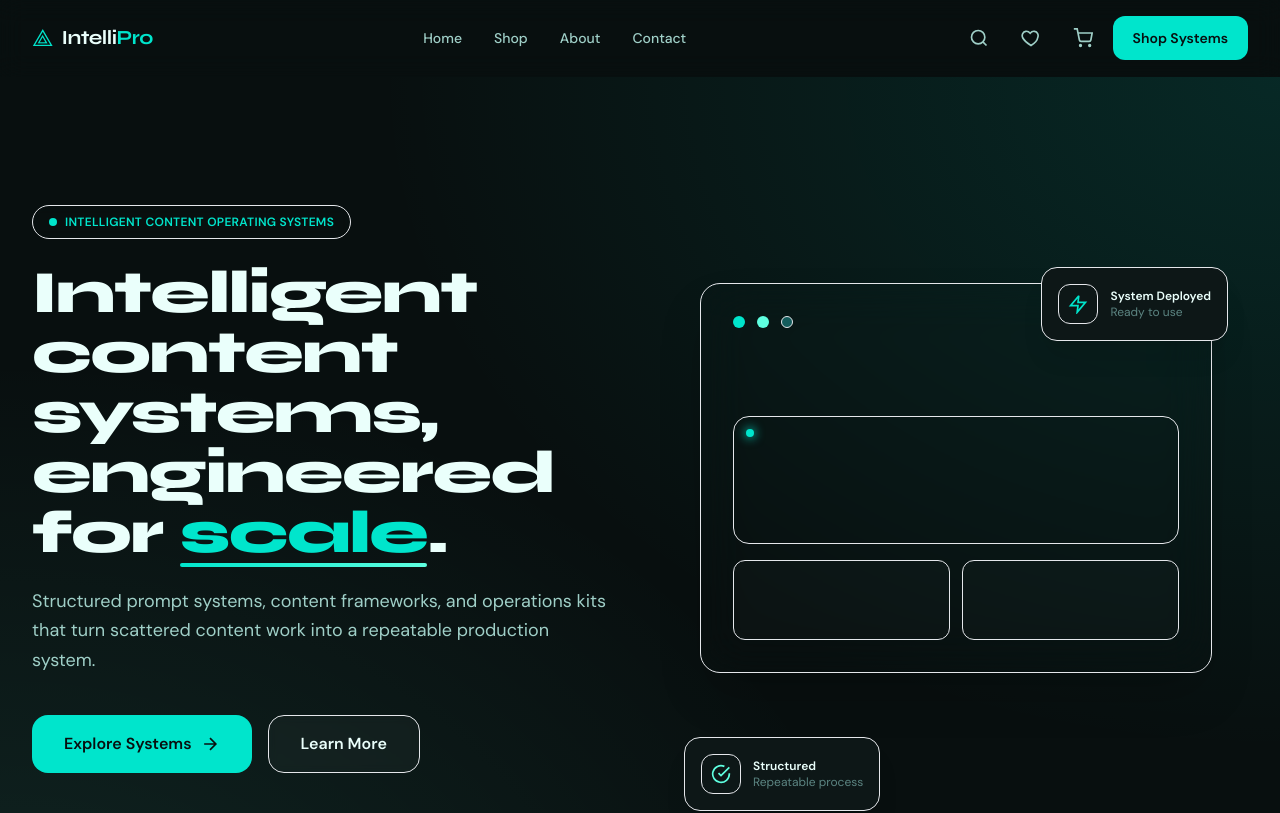
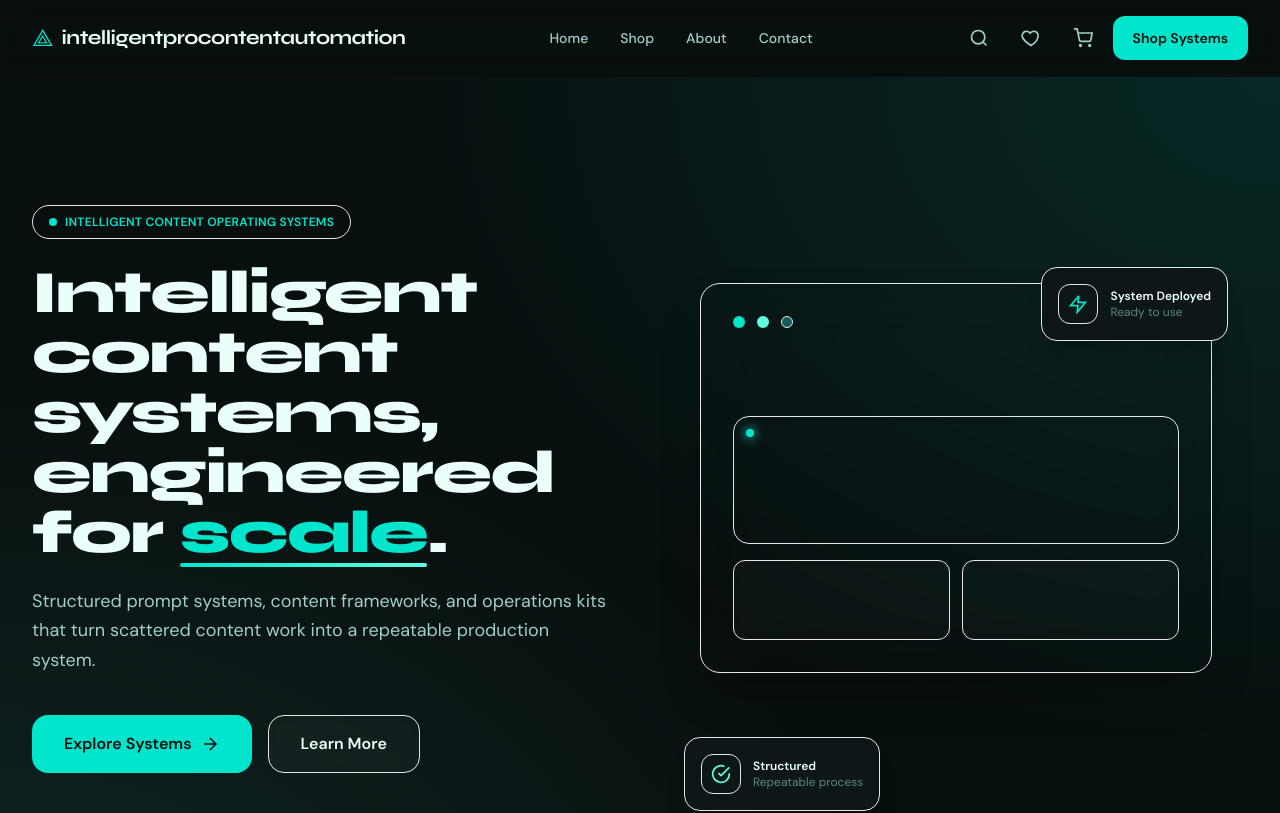
Before and after one commit to islam-vlb/intelligentprocontent, a Next.js app: page / in a window 1280 px wide. Shown: the top 813 px of the page. Built offline with nearby package versions, Linux system fonts and the light colour scheme.

Commit message:
Update logo text to intelligentprocontentautomation

```diff
--- a/components/Header.tsx
+++ b/components/Header.tsx
@@ -17,7 +17,7 @@ export function Logo({ dark = false }: { dark?: boolean }) {
     <span className="flex items-center gap-2">
       <span className="text-primary text-2xl leading-none">⟁</span>
       <span className={`font-heading text-xl font-bold tracking-tight ${dark ? "text-[#EAFFFB]" : "text-[#EAFFFB]"}`}>
-        Intelli<span className="text-primary">Pro</span>
+        intelligentprocontentautomation
       </span>
     </span>
   );
```
